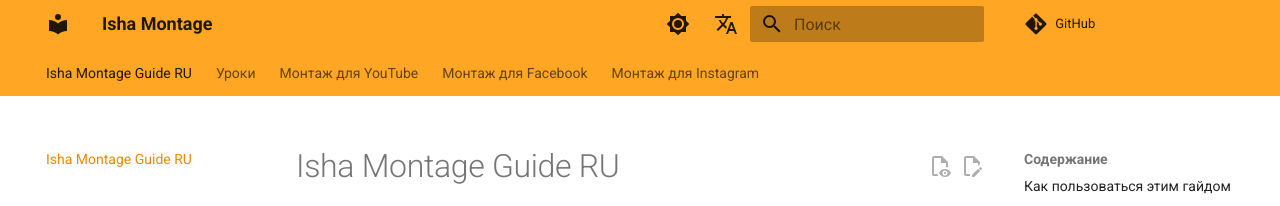
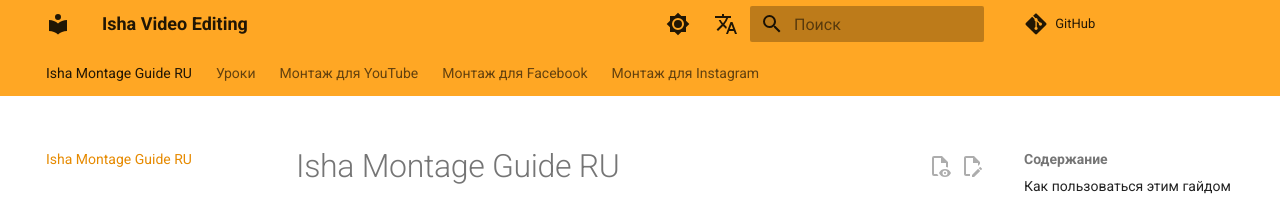
Before and after one commit to AlexFreik/isha-video-editing, an MkDocs documentation site: the page built from docs/index.md, in a window 1280 px wide. Shown: the top 206 px of the page. Built offline with MkDocs 1.6.1 and Material for MkDocs 9.7.7, drawn with Linux system fonts in a browser that asks for light colours; comment, search, counter and statistics services are not loaded.

Commit message:
Update mkdocs.yml

```diff
--- a/mkdocs.yml
+++ b/mkdocs.yml
@@ -1,4 +1,4 @@
-site_name: Isha Montage
+site_name: Isha Video Editing
 site_url: https://alexfreik.github.io/isha-video-editing/
 repo_url: https://github.com/AlexFreik/isha-video-editing
 
@@ -30,7 +30,7 @@
 extra:
     alternate:
         - name: Русский
-          link: /isha-montage/
+          link: /isha-video-editing/
           lang: ru
 
 plugins:
```
